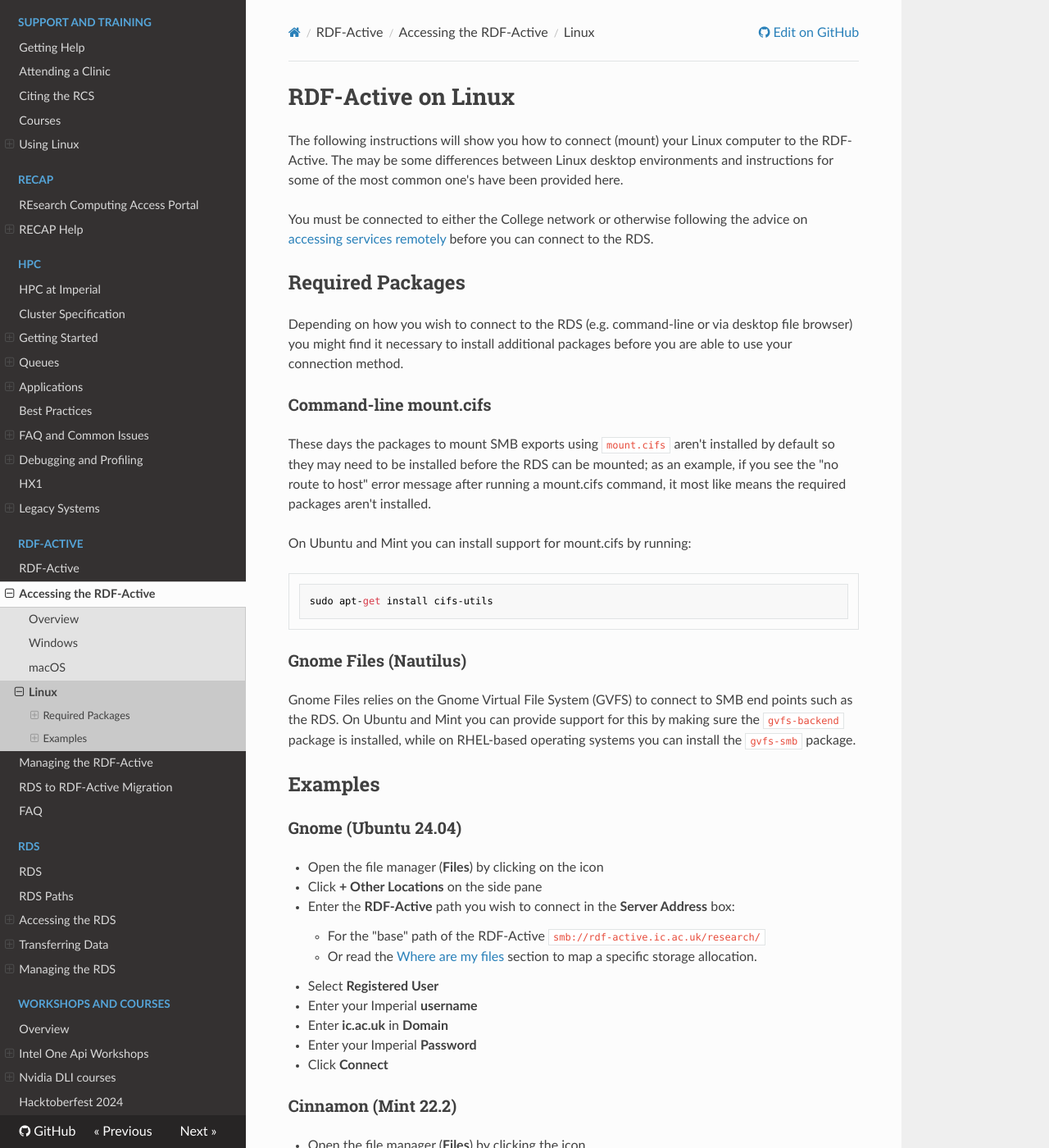
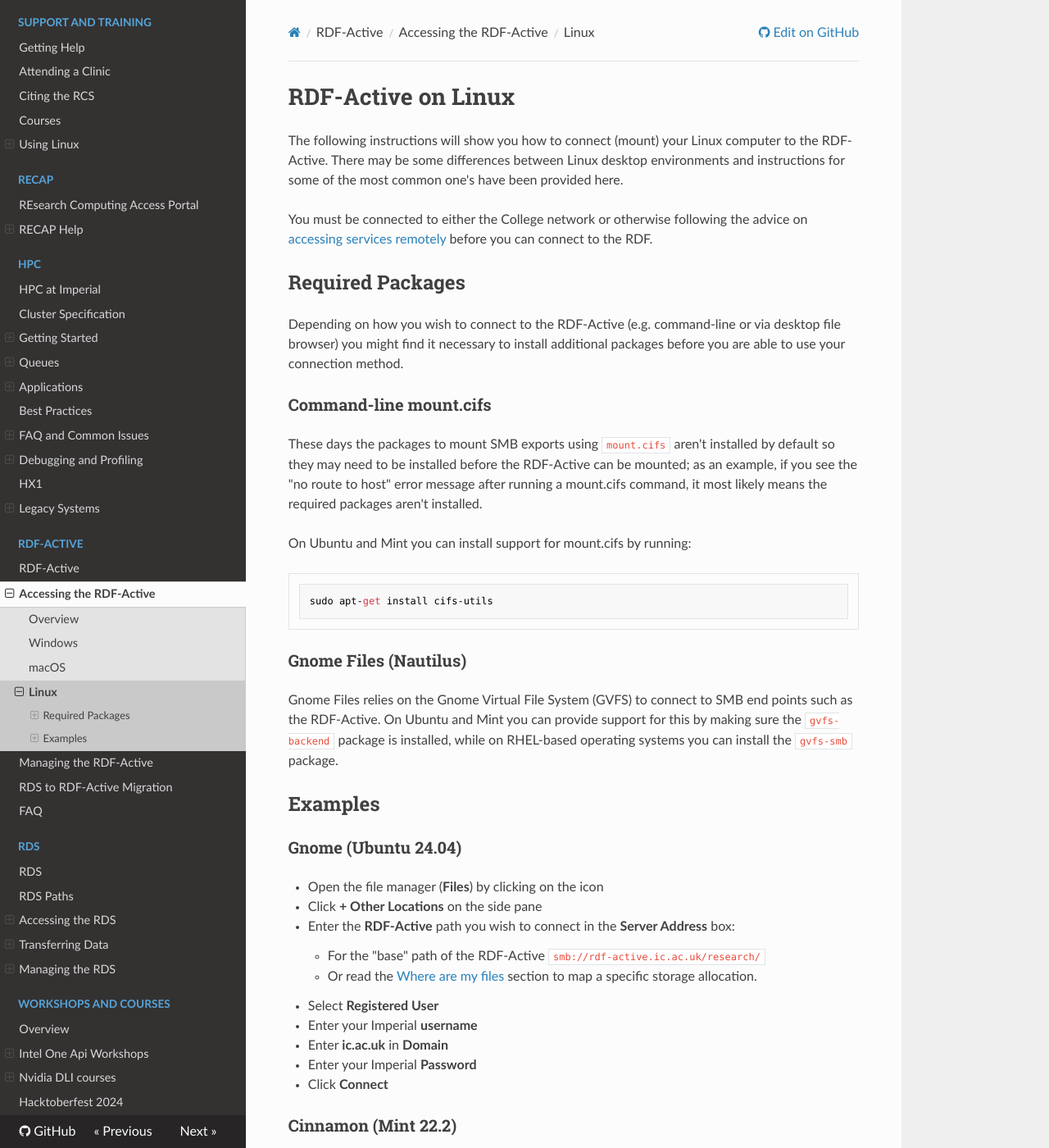
Before and after one commit to ImperialCollegeLondon/icl-rcs-user-guide, an MkDocs documentation site: the page built from docs/rdfactive/access/linux.md, in a window 1280 px wide and 1400 px high. Shown: the whole window at 82% size. Built offline with MkDocs 1.6.1, drawn with Linux system fonts in a browser that asks for light colours; nearby versions of some CDN libraries.

Commit message:
Textual corrections relating to RDF-Active and RECAP.

```diff
--- a/docs/rdfactive/access/linux.md
+++ b/docs/rdfactive/access/linux.md
@@ -1,16 +1,16 @@
 # RDF-Active on Linux
 
-The following instructions will show you how to connect (mount) your Linux computer to the RDF-Active. The may be some differences between Linux desktop environments and instructions for some of the most common one's have been provided here.
+The following instructions will show you how to connect (mount) your Linux computer to the RDF-Active. There may be some differences between Linux desktop environments and instructions for some of the most common one's have been provided here.
 
-You must be connected to either the College network or otherwise following the advice on [accessing services remotely](../../remoteaccess.md) before you can connect to the RDS.
+You must be connected to either the College network or otherwise following the advice on [accessing services remotely](../../remoteaccess.md) before you can connect to the RDF.
 
 ## Required Packages
 
-Depending on how you wish to connect to the RDS (e.g. command-line or via desktop file browser) you might find it necessary to install additional packages before you are able to use your connection method.
+Depending on how you wish to connect to the RDF-Active (e.g. command-line or via desktop file browser) you might find it necessary to install additional packages before you are able to use your connection method.
 
 ### Command-line mount.cifs
 
-These days the packages to mount SMB exports using `mount.cifs` aren't installed by default so they may need to be installed before the RDS can be mounted; as an example, if you see the "no route to host" error message after running a mount.cifs command, it most like means the required packages aren't installed.
+These days the packages to mount SMB exports using `mount.cifs` aren't installed by default so they may need to be installed before the RDF-Active can be mounted; as an example, if you see the "no route to host" error message after running a mount.cifs command, it most likely means the required packages aren't installed.
 
 On Ubuntu and Mint you can install support for mount.cifs by running:
 
@@ -20,7 +20,7 @@ sudo apt-get install cifs-utils
 
 ### Gnome Files (Nautilus)
 
-Gnome Files relies on the Gnome Virtual File System (GVFS) to connect to SMB end points such as the RDS. On Ubuntu and Mint you can provide support for this by making sure the `gvfs-backend` package is installed, while on RHEL-based operating systems you can install the `gvfs-smb` package.
+Gnome Files relies on the Gnome Virtual File System (GVFS) to connect to SMB end points such as the RDF-Active. On Ubuntu and Mint you can provide support for this by making sure the `gvfs-backend` package is installed, while on RHEL-based operating systems you can install the `gvfs-smb` package.
 
 ## Examples
 
```
Also changed, not shown: docs/rdfactive/access/index.md (+2 -2 lines), docs/rdfactive/access/windows.md (+2 -2 lines), docs/rdfactive/index.md (+1 -1 lines), docs/recap/allocations.md (+2 -2 lines), docs/recap/research-groups.md (+5 -5 lines).
